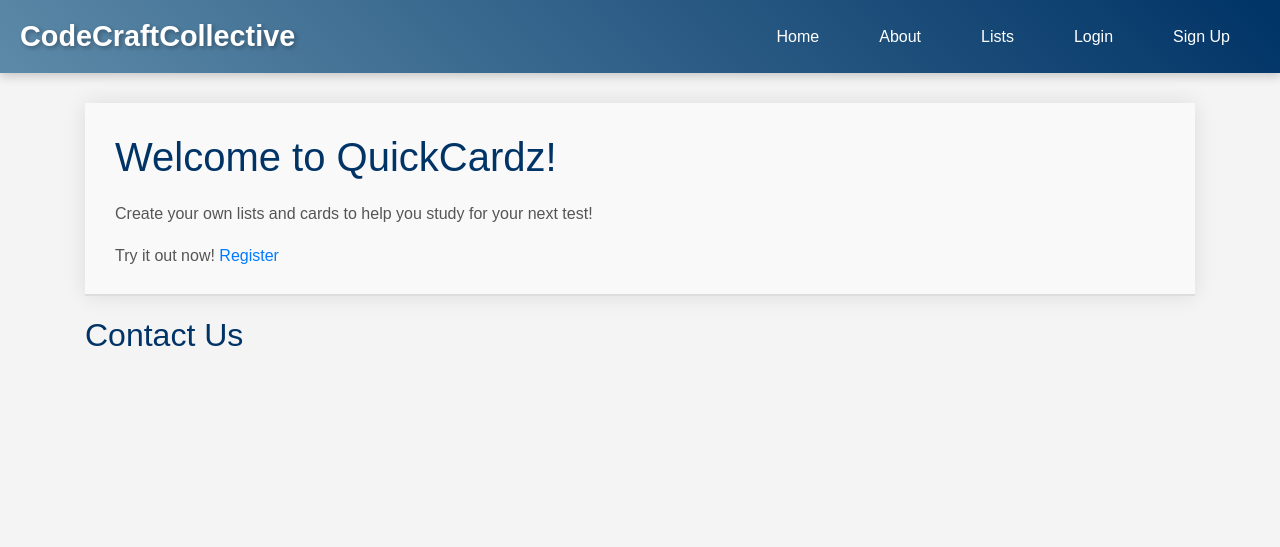
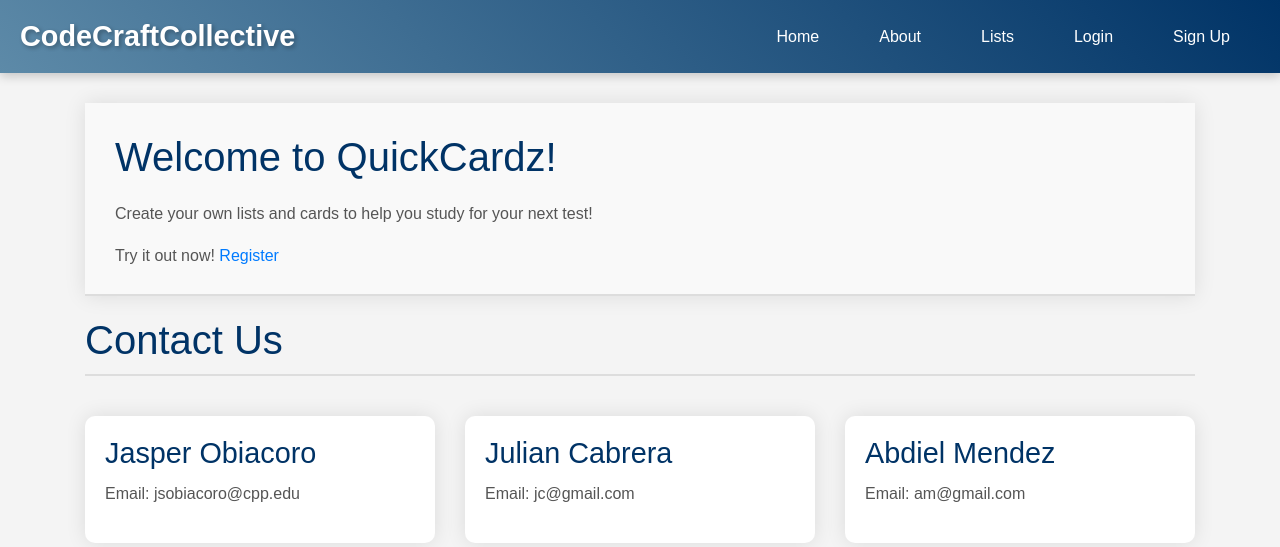
Before and after one commit to CodeCraftCollective/WebApp, a Django app: page / in a window 1280 px wide. Shown: the top 547 px of the page. Run offline with Django 4.2, Linux system fonts and the light colour scheme.

Commit message:
Update home.html

```diff
--- a/website/main/templates/main/home.html
+++ b/website/main/templates/main/home.html
@@ -22,6 +22,33 @@
             line-height: 1.6;
         }
 
+        .contact-us h2 {
+            color: #003366;
+            font-size: 2.5em;
+            margin-bottom: 20px;
+            border-bottom: 2px solid #ddd; /* Add this line for a seamless border */
+            padding-bottom: 10px; /* Optional: Add some space between the title and the border */
+        }
+
+        .contact-card {
+            background-color: #fff;
+            box-shadow: 0px 0px 20px rgba(0, 0, 0, 0.1);
+            border-radius: 10px;
+            padding: 20px;
+            margin-top: 20px;
+        }
+
+        .contact-card h3 {
+            color: #003366;
+            font-size: 1.8em;
+            margin-bottom: 10px;
+        }
+
+        .contact-card p {
+            color: #555;
+            line-height: 1.6;
+        }
+
     </style>
 
     <section id="welcome-section">
@@ -41,5 +68,25 @@
 
     <section class="contact-us">
         <h2>Contact Us</h2>
+        <div class="row">
+            <div class="col-md-4">
+                <div class="contact-card">
+                    <h3>Jasper Obiacoro</h3>
+                    <p>Email: jsobiacoro@cpp.edu</p>
+                </div>
+            </div>
+            <div class="col-md-4">
+                <div class="contact-card">
+                    <h3>Julian Cabrera</h3>
+                    <p>Email: jc@gmail.com</p>
+                </div>
+            </div>
+            <div class="col-md-4">
+                <div class="contact-card">
+                    <h3>Abdiel Mendez</h3>
+                    <p>Email: am@gmail.com</p>
+                </div>
+            </div>
+        </div>
     </section>
 {% endblock %}
```
